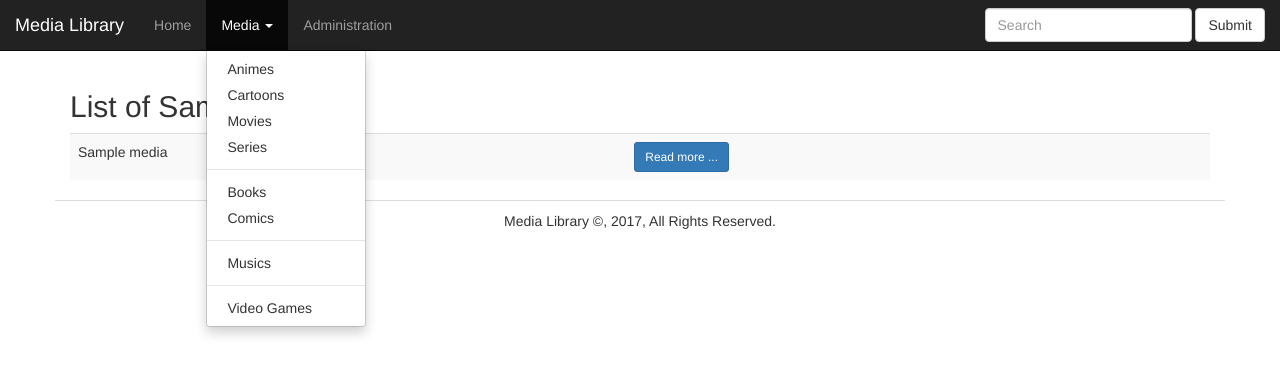
After one commit to Kero76/client-media-library, a PHP site: the page made by views/media-list.html.twig in a window 1280 px wide, after a click on "Media". The commit adds this page. Shown: the top 375 px of the page. Run offline with PHP 8.4, Linux system fonts and the light colour scheme; the template is opened without the code that fills it: most values are stand-ins (such as "Sample title", 1, 10 or a date in 2020); some libraries are stand-ins or nearby versions.

Commit message:
:art: :lipstick: Add media list template and design it.

```diff
--- a/views/layout.html.twig
+++ b/views/layout.html.twig
@@ -40,17 +40,17 @@
                             <li class="dropdown">
                                 <a href="#" class="dropdown-toggle" data-toggle="dropdown" role="button" aria-haspopup="true" aria-expanded="false">Media <span class="caret"></span></a>
                                 <ul class="dropdown-menu">
-                                    <li><a href="#">Animes</a></li>
-                                    <li><a href="#">Cartoons</a></li>
-                                    <li><a href="#">Movies</a></li>
-                                    <li><a href="#">Series</a></li>
+                                    <li><a href="{{ path('media-list', { 'media' : 'animes'}) }}">Animes</a></li>
+                                    <li><a href="{{ path('media-list', { 'media' : 'cartoons'}) }}">Cartoons</a></li>
+                                    <li><a href="{{ path('media-list', { 'media' : 'movies'}) }}">Movies</a></li>
+                                    <li><a href="{{ path('media-list', { 'media' : 'series'}) }}">Series</a></li>
                                     <li role="separator" class="divider"></li>
-                                    <li><a href="#">Books</a></li>
-                                    <li><a href="#">Comics</a></li>
+                                    <li><a href="{{ path('media-list', { 'media' : 'books'}) }}">Books</a></li>
+                                    <li><a href="{{ path('media-list', { 'media' : 'comics'}) }}">Comics</a></li>
                                     <li role="separator" class="divider"></li>
-                                    <li><a href="#">Musics</a></li>
+                                    <li><a href="{{ path('media-list', { 'media' : 'musics'}) }}">Musics</a></li>
                                     <li role="separator" class="divider"></li>
-                                    <li><a href="#">Video Games</a></li>
+                                    <li><a href="{{ path('media-list', { 'media' : 'video-games'}) }}">Video Games</a></li>
                                 </ul>
                             </li>
                             <li><a href="">Administration </a></li>
--- /dev/null
+++ b/views/media-list.html.twig
@@ -0,0 +1,28 @@
+{% extends 'layout.html.twig' %}
+
+{# Keywords from meta 'keyword' #}
+{% block keywords %}homepage, media, client, rest-client{% endblock %}
+
+{# Title of the page present on head markup #}
+{% block title %}Homepage{% endblock %}
+
+{# Body of the page #}
+{% block content %}
+    <section class="col-md-12 col-sm-12 col-xs-12">
+        <h2>List of {{ media_type|capitalize|replace({'-' : ' '}) }}</h2>
+
+        {# Display media #}
+        {% if medias|length > 0 %}
+            <table class="table table-striped table-hover">
+                {% for m in medias %}
+                    <tr>
+                        <td>{{ m.title }}</td>
+                        <td><a href="{{ path('media', {'id' : m.id, 'media' : media_type}) }}" ><button role="link" class="btn btn-primary btn-sm" value="Read more ...">Read more ...</button></a></td>
+                    </tr>
+                {% endfor %}
+            </table>
+        {% else %}
+            <p>No {{ media_type|capitalize|replace({'-' : ' '}) }} found.</p>
+        {% endif %}
+    </section>
+{% endblock %}
```
Also changed, not shown: app/routes.php (+22 -1 lines).
